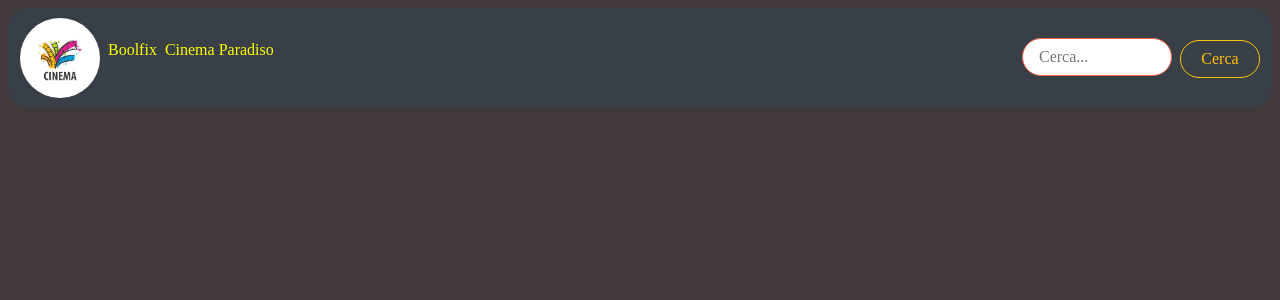
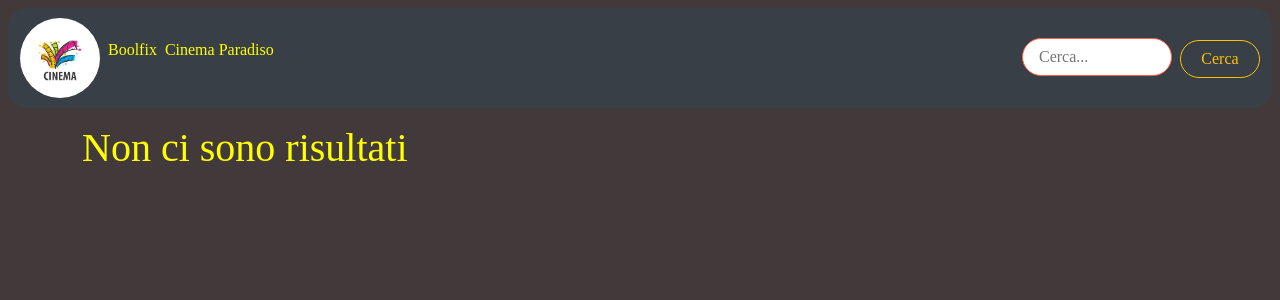
Before and after one commit to gatsuBerserk/vue-boolflix, a Vue app: page / in a window 1280 px wide. Shown: the top 300 px of the page. Built offline with nearby package versions, Linux system fonts and the light colour scheme.

Commit message:
case not result

```diff
--- a/src/components/Main.vue
+++ b/src/components/Main.vue
@@ -1,9 +1,13 @@
 <template>
         <div id="main">
           <div class="container mt-3">
-                <div class="row justify-content-center ">
+                <div class="row justify-content-center " v-if="movie != '' ">
                   <Film v-for="(element, index) in movie" :key="index"
                   :filmObject="element"/>
+                </div>
+                <div v-else>
+                  <h1>Non ci sono risultati</h1>
+
                 </div>
           </div>
           <div class="container">
```
